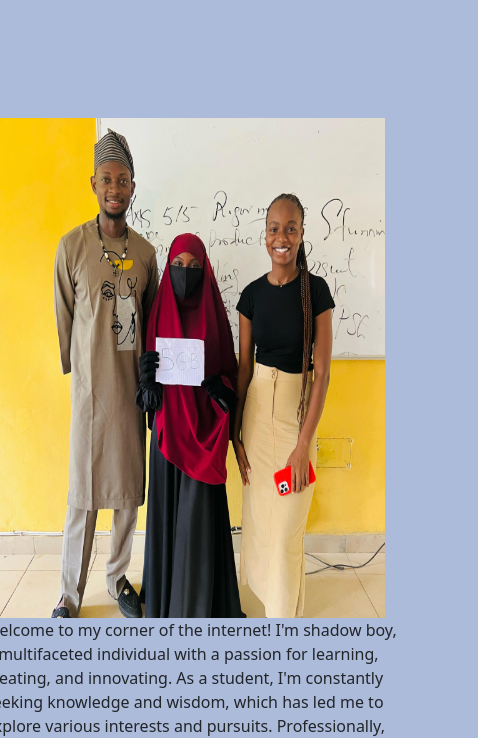
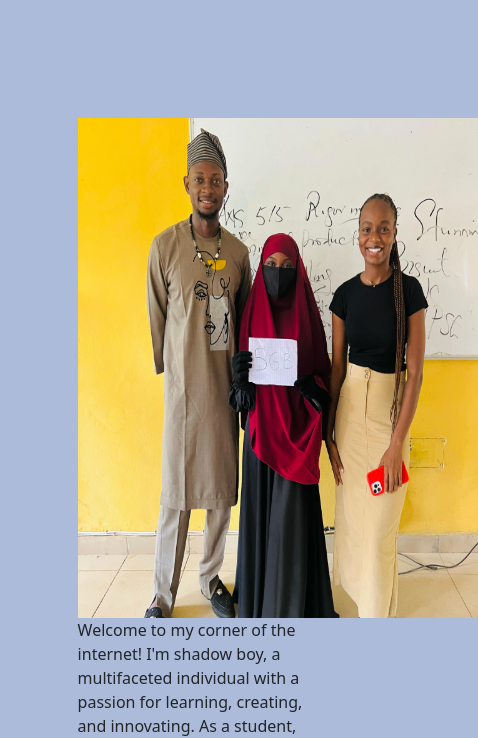
Before and after one commit to bruce213213/sekeenahproject, a plain HTML site: page index.html in a window 390 px wide. Shown: the part 110-848 px from the top of the page, 478 px wide, since content can reach past the window. Drawn offline with nearby package versions, Linux system fonts and the light colour scheme.

Commit message:
Update style.css

```diff
--- a/style.css
+++ b/style.css
@@ -152,8 +152,9 @@ button {
 
 
  @media (max-width:1100px){
-    .about > div{
-        height:;
+    .cont {
+        width: 90%;
+        margin-left: 4%;
     }
 
  }
```
